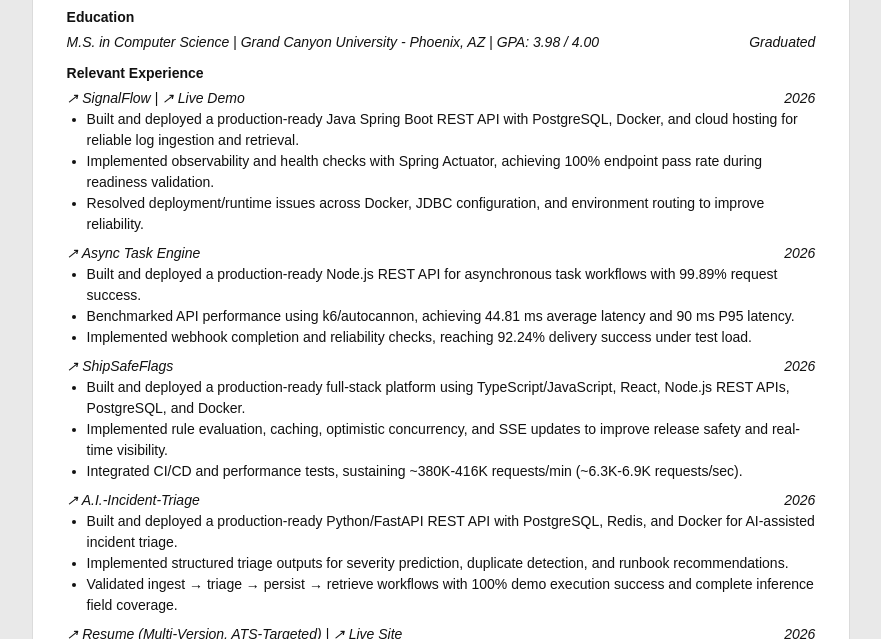
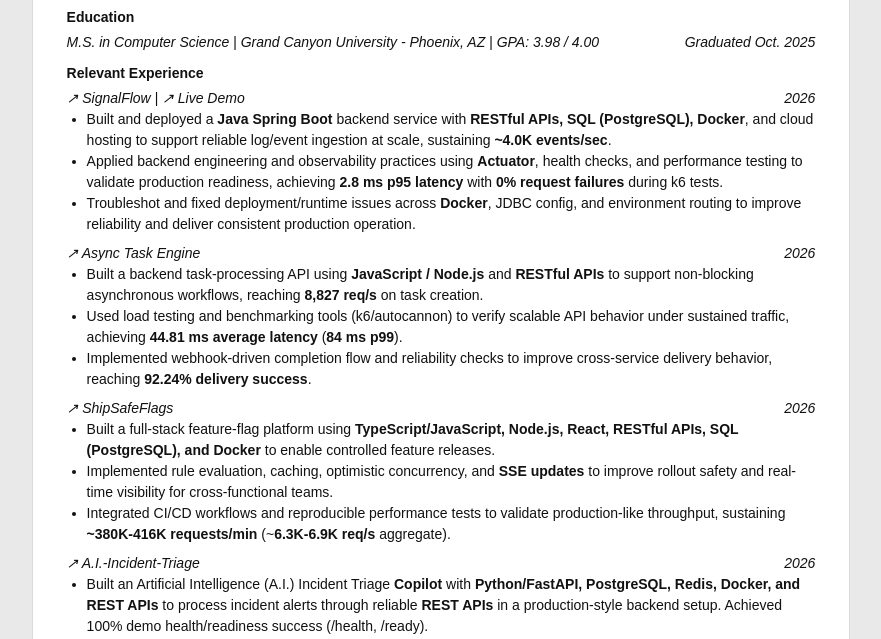
Before and after one commit to Professional-JFR/Resume, a plain HTML site: page resume-general.html in a window 1280 px wide. Shown: the part 161-800 px from the top of the page, without its empty margins (199-1080 px from the left). Drawn offline with Linux system fonts and the light colour scheme.

Commit message:
Update education and experience details in resume

```diff
--- a/resume-general.html
+++ b/resume-general.html
@@ -135,7 +135,7 @@
         <h2 class="section-title">Education</h2>
         <div class="entry-header">
           <span class="entry-title">M.S. in Computer Science | Grand Canyon University - Phoenix, AZ | GPA: 3.98 / 4.00</span>
-          <span class="entry-meta">Graduated</span>
+          <span class="entry-meta">Graduated Oct. 2025</span>
         </div>
       </section>
 
@@ -148,9 +148,9 @@
             <span class="entry-meta">2026</span>
           </div>
           <ul>
-            <li>Built and deployed a production-ready Java Spring Boot REST API with PostgreSQL, Docker, and cloud hosting for reliable log ingestion and retrieval.</li>
-            <li>Implemented observability and health checks with Spring Actuator, achieving 100% endpoint pass rate during readiness validation.</li>
-            <li>Resolved deployment/runtime issues across Docker, JDBC configuration, and environment routing to improve reliability.</li>
+            <li>Built and deployed a <span class="b">Java Spring Boot</span> backend service with <span class="b">RESTful APIs, SQL (PostgreSQL), Docker</span>, and cloud hosting to support reliable log/event ingestion at scale, sustaining <span class="b">~4.0K events/sec</span>.</li>
+            <li>Applied backend engineering and observability practices using <span class="b">Actuator</span>, health checks, and performance testing to validate production readiness, achieving <span class="b">2.8 ms p95 latency</span> with <span class="b">0% request failures</span> during k6 tests.</li>
+            <li>Troubleshot and fixed deployment/runtime issues across <span class="b">Docker</span>, JDBC config, and environment routing to improve reliability and deliver consistent production operation.</li
           </ul>
         </div>
 
@@ -160,9 +160,9 @@
             <span class="entry-meta">2026</span>
           </div>
           <ul>
-            <li>Built and deployed a production-ready Node.js REST API for asynchronous task workflows with 99.89% request success.</li>
-            <li>Benchmarked API performance using k6/autocannon, achieving 44.81 ms average latency and 90 ms P95 latency.</li>
-            <li>Implemented webhook completion and reliability checks, reaching 92.24% delivery success under test load.</li>
+            <li>Built a backend task-processing API using <span class="b">JavaScript / Node.js</span> and <span class="b">RESTful APIs</span> to support non-blocking asynchronous workflows, reaching <span class="b">8,827 req/s</span> on task creation.</li>
+            <li>Used load testing and benchmarking tools (k6/autocannon) to verify scalable API behavior under sustained traffic, achieving <span class="b">44.81 ms average latency</span> (<span class="b">84 ms p99</span>).</li>
+            <li>Implemented webhook-driven completion flow and reliability checks to improve cross-service delivery behavior, reaching <span class="b">92.24% delivery success</span>.</li>
           </ul>
         </div>
 
@@ -172,9 +172,9 @@
             <span class="entry-meta">2026</span>
           </div>
           <ul>
-            <li>Built and deployed a production-ready full-stack platform using TypeScript/JavaScript, React, Node.js REST APIs, PostgreSQL, and Docker.</li>
-            <li>Implemented rule evaluation, caching, optimistic concurrency, and SSE updates to improve release safety and real-time visibility.</li>
-            <li>Integrated CI/CD and performance tests, sustaining ~380K-416K requests/min (~6.3K-6.9K requests/sec).</li>
+            <li>Built a full-stack feature-flag platform using <span class="b">TypeScript/JavaScript, Node.js, React, RESTful APIs, SQL (PostgreSQL), and Docker</span> to enable controlled feature releases.</li>
+            <li>Implemented rule evaluation, caching, optimistic concurrency, and <span class="b">SSE updates</span> to improve rollout safety and real-time visibility for cross-functional teams.</li>
+            <li>Integrated CI/CD workflows and reproducible performance tests to validate production-like throughput, sustaining <span class="b">~380K-416K requests/min</span> (~<span class="b">6.3K-6.9K req/s</span> aggregate).</li>
           </ul>
         </div>
 
@@ -184,9 +184,9 @@
             <span class="entry-meta">2026</span>
           </div>
           <ul>
-            <li>Built and deployed a production-ready Python/FastAPI REST API with PostgreSQL, Redis, and Docker for AI-assisted incident triage.</li>
-            <li>Implemented structured triage outputs for severity prediction, duplicate detection, and runbook recommendations.</li>
-            <li>Validated ingest → triage → persist → retrieve workflows with 100% demo execution success and complete inference field coverage.</li>
+            <li>Built an Artificial Intelligence (A.I.) Incident Triage <span class="b">Copilot</span> with <span class="b">Python/FastAPI, PostgreSQL, Redis, Docker, and REST APIs</span> to process incident alerts through reliable <span class="b">REST APIs</span> in a production-style backend setup. Achieved 100% demo health/readiness success (/health, /ready).</li>
+            <li>Implemented A.I.-style triage intelligence for severity prediction, duplicate detection, and runbook recommendation, achieving 3/3 inference field coverage on triage output.</li>
+            <li>Validated an end-to-end incident workflow (ingest → triage → persist → retrieve) with 100% demo execution success using POST /incidents/triage and GET /incidents/{incident_id}.</li>
           </ul>
         </div>
 
@@ -196,8 +196,8 @@
             <span class="entry-meta">2026</span>
           </div>
           <ul>
-            <li>Built and deployed a production-ready, multi-version resume site using HTML, CSS, GitHub Pages, and Git with role-targeted ATS keyword alignment.</li>
-            <li>Implemented General, Full-Stack, Python, and AI variants with consistent styling and print-to-PDF formatting for faster recruiter-specific customization.</li>
+            <li>Built and deployed a production-ready, multi-version resume site using <span class="b">HTML, CSS, GitHub Pages, and Git</span> with role-targeted ATS keyword alignment.</li>
+            <li>Implemented <span class="b">General, Full-Stack, Python, and A.I.</span> variants with consistent styling and print-to-PDF formatting for faster recruiter-specific customization.</li>
           </ul>
         </div>
 
```
